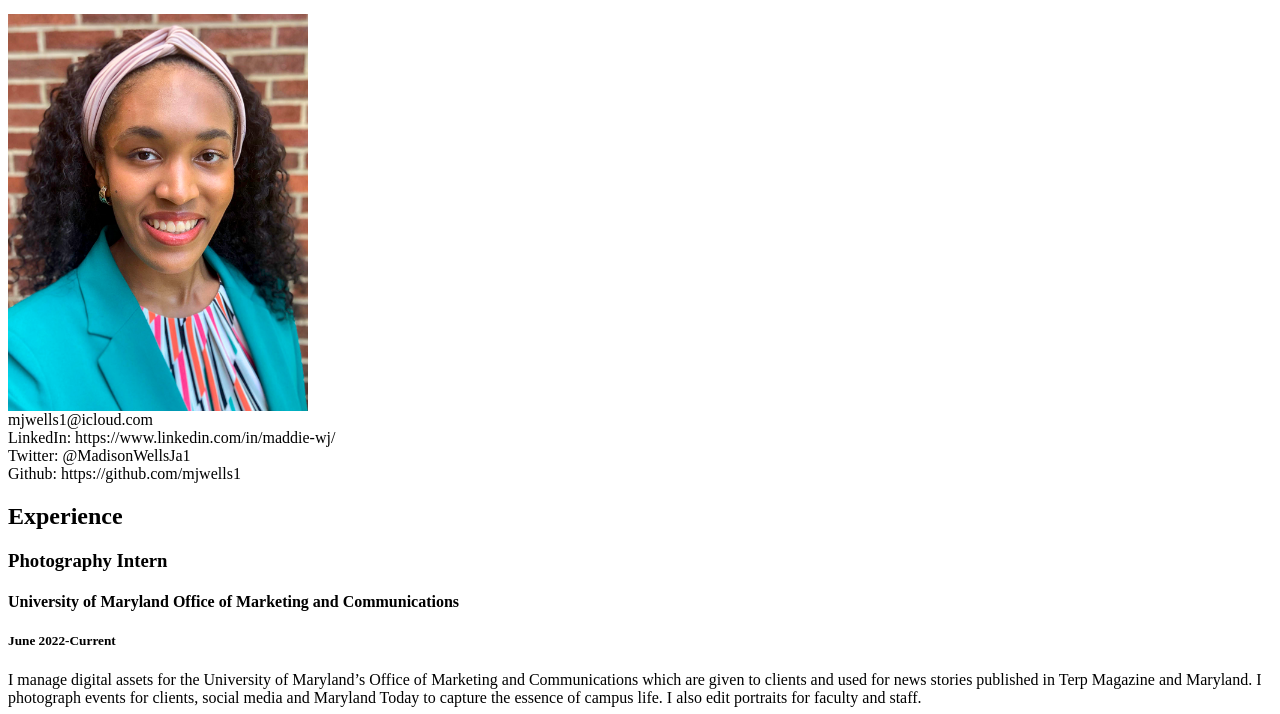
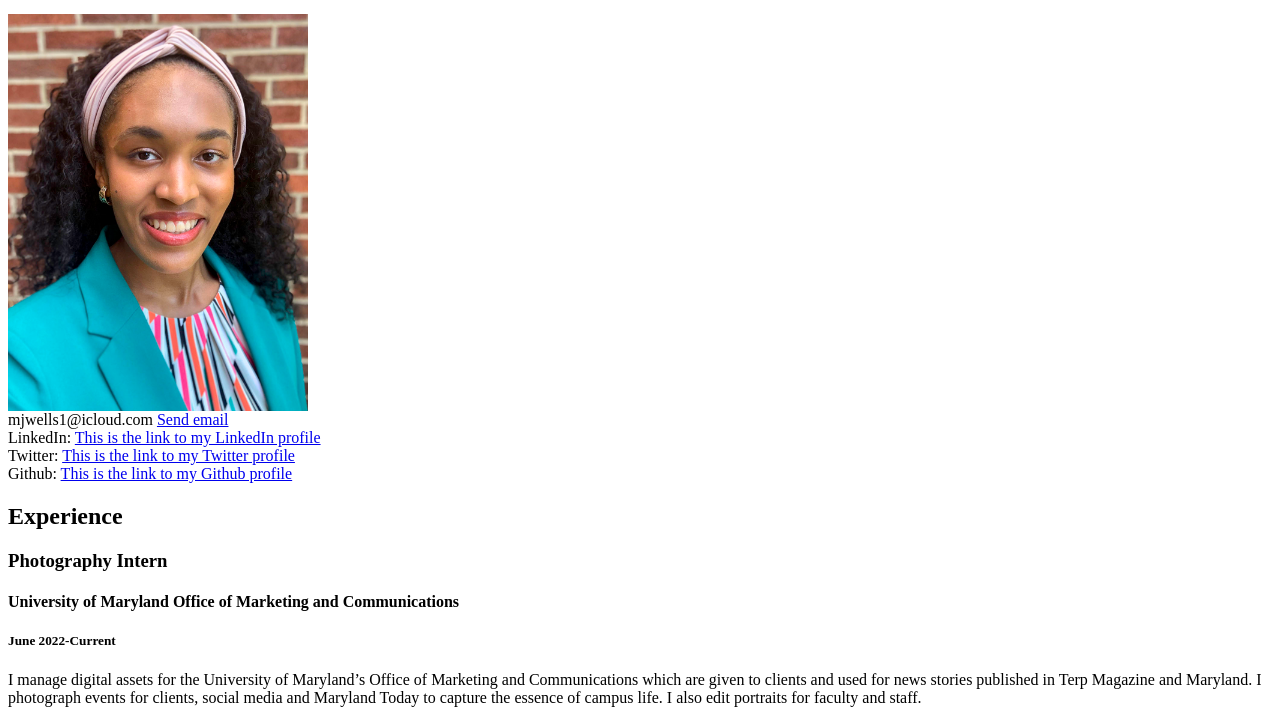
Before and after one commit to mjwells1/Madison-WellsJames-Jour352, a plain HTML site: page resume.html in a window 1280 px wide. Shown: the part 86-800 px from the top of the page. Drawn offline with Linux system fonts and the light colour scheme.

Commit message:
Updated resume.html

```diff
--- a/resume.html
+++ b/resume.html
@@ -2,16 +2,16 @@
     <head>
         <title>Madison Wells-James Resume</title>
     </head>
-    <body>
+    <body> <!--I built this myself-->
         <h1>Madison Wells-James</h1>
         <p><strong>Filmmaker, documentarian and photojournalist</strong></p>
         <img src="Headshot%20Photo.jpg" alt="A photo of me" width=300 />
 
         <div id="contact">
-            mjwells1@icloud.com <br>
-            LinkedIn: https://www.linkedin.com/in/maddie-wj/<br>
-            Twitter: @MadisonWellsJa1<br>
-            Github: https://github.com/mjwells1<br>
+            mjwells1@icloud.com <a href="mailto:mjwells1@icloud.com"> Send email</a><br>
+            LinkedIn: <a href="https://www.linkedin.com/in/maddie-wj/" target="_blank">This is the link to my LinkedIn profile</a><br>
+            Twitter: <a href="https://twitter.com/MadisonWellsJa1" target="_blank">This is the link to my Twitter profile</a><br>
+            Github: <a href="https://github.com/mjwells1" target="_blank">This is the link to my Github profile</a><br>
         </div>
 
         <h2>Experience</h2>
@@ -63,5 +63,9 @@
             <li>Event Management. Experienced in facilitating the set up of creative productions and weddings. </li>
             <li>Voice Acting. I was the voice behind the University of Maryland “Fearlessly Forward” commercial that aired on the Big Ten network.</li>
         </ul>
+
+        <p>Contact me
+            <a href="#contact">Top</a>
+        </p>
     </body>
 </html>
```
